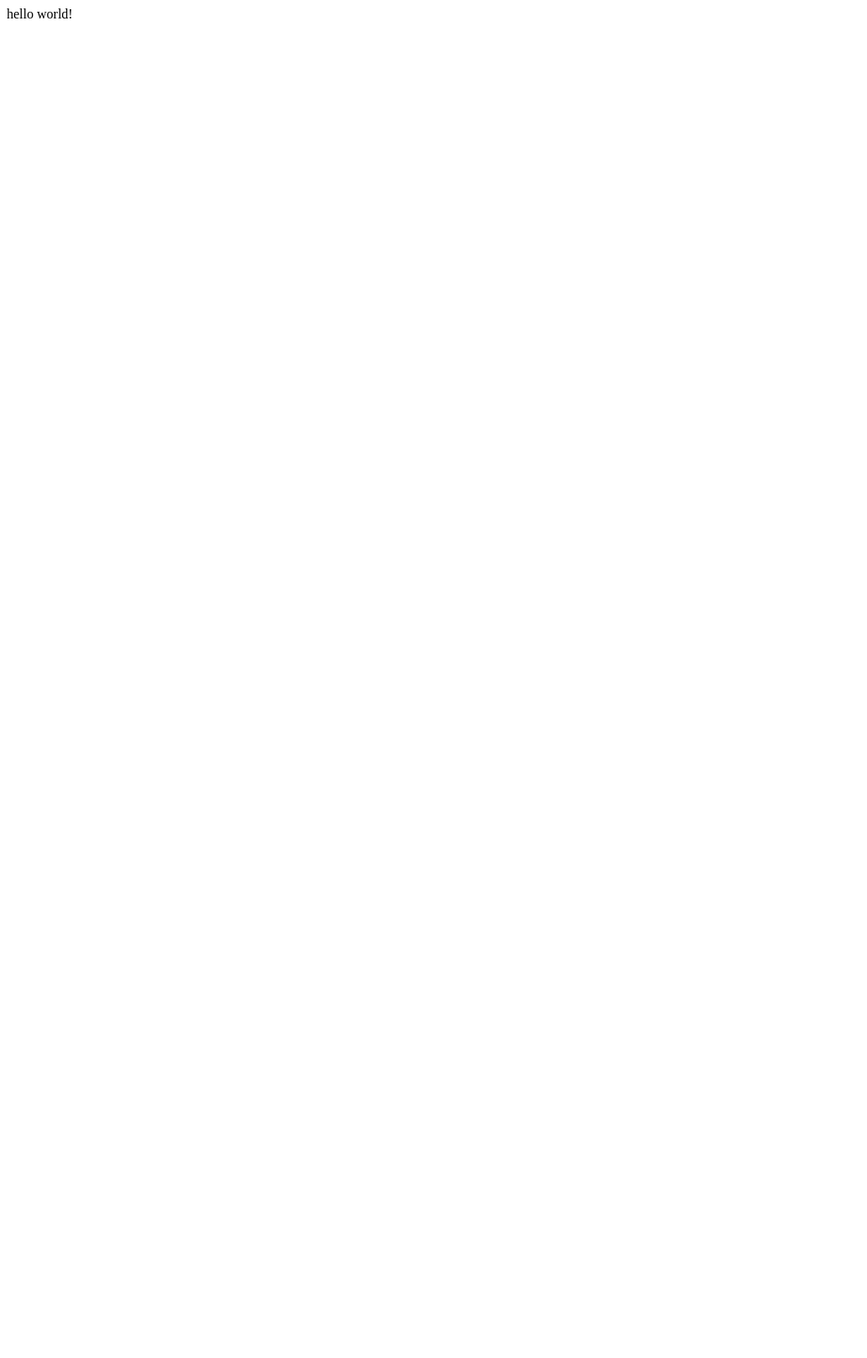
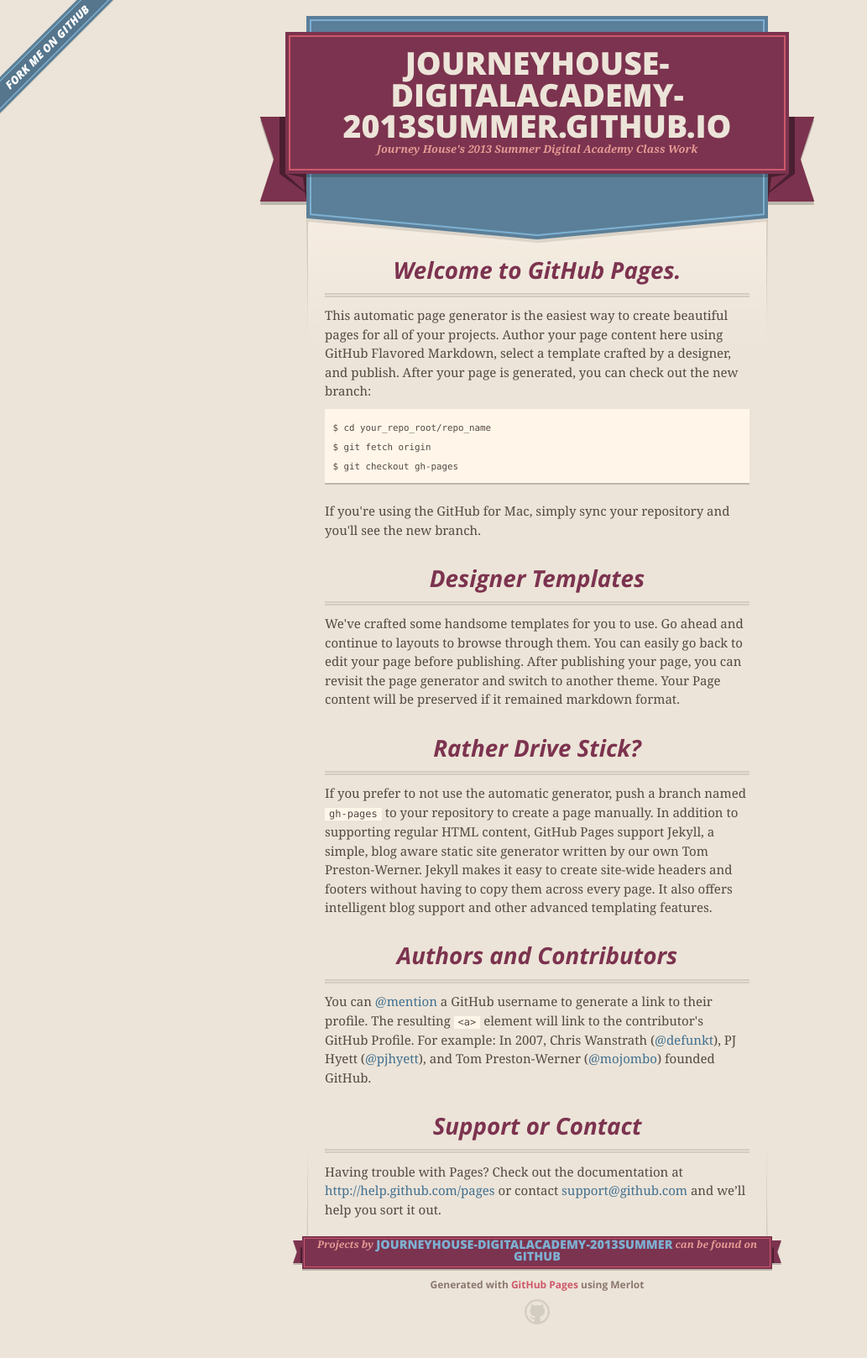
Before and after one commit to JourneyHouse-DigitalAcademy-2013Summer/JourneyHouse-DigitalAcademy-2013Summer.github.io, a PHP site: page /mrichardson/index.php in a window 1280 px wide. Before the commit the part shown is almost empty. Shown: the whole page at 84% size, without its empty margins (0-1033 px from the left). Before the commit the page ends 22 px from the top, so only its background shows below. Run offline with PHP 8.4, Linux system fonts and the light colour scheme; some libraries are stand-ins or nearby versions.

Commit message:
Update index.php

```diff
--- a/mrichardson/index.php
+++ b/mrichardson/index.php
@@ -1,8 +1,97 @@
+<!DOCTYPE html>
 <html>
   <head>
+    <meta charset='utf-8'>
+    <meta http-equiv="X-UA-Compatible" content="chrome=1">
+    <meta name="viewport" content="width=640" />
 
+    <link rel="stylesheet" href="stylesheets/core.css" media="screen"/>
+    <link rel="stylesheet" href="stylesheets/mobile.css" media="handheld, only screen and (max-device-width:640px)"/>
+    <link rel="stylesheet" href="stylesheets/pygment_trac.css"/>
+
+    <script type="text/javascript" src="javascripts/modernizr.js"></script>
+    <script type="text/javascript" src="https://ajax.googleapis.com/ajax/libs/jquery/1.7.1/jquery.min.js"></script>
+    <script type="text/javascript" src="javascripts/headsmart.min.js"></script>
+    <script type="text/javascript">
+      $(document).ready(function () {
+        $('#main_content').headsmart()
+      })
+    </script>
+    <title>Journeyhouse-digitalacademy-2013summer.github.io by JourneyHouse-DigitalAcademy-2013Summer</title>
   </head>
+
   <body>
-    hello world!
+    <a id="forkme_banner" href="https://github.com/JourneyHouse-DigitalAcademy-2013Summer">View on GitHub</a>
+    <div class="shell">
+
+      <header>
+        <span class="ribbon-outer">
+          <span class="ribbon-inner">
+            <h1>Journeyhouse-digitalacademy-2013summer.github.io</h1>
+            <h2>Journey House's 2013 Summer Digital Academy Class Work</h2>
+          </span>
+          <span class="left-tail"></span>
+          <span class="right-tail"></span>
+        </span>
+      </header>
+
+      <div id="no-downloads">
+        <span class="inner">
+        </span>
+      </div>
+
+
+      <span class="banner-fix"></span>
+
+
+      <section id="main_content">
+        <h3>
+<a name="welcome-to-github-pages" class="anchor" href="#welcome-to-github-pages"><span class="octicon octicon-link"></span></a>Welcome to GitHub Pages.</h3>
+
+<p>This automatic page generator is the easiest way to create beautiful pages for all of your projects. Author your page content here using GitHub Flavored Markdown, select a template crafted by a designer, and publish. After your page is generated, you can check out the new branch:</p>
+
+<pre><code>$ cd your_repo_root/repo_name
+$ git fetch origin
+$ git checkout gh-pages
+</code></pre>
+
+<p>If you're using the GitHub for Mac, simply sync your repository and you'll see the new branch.</p>
+
+<h3>
+<a name="designer-templates" class="anchor" href="#designer-templates"><span class="octicon octicon-link"></span></a>Designer Templates</h3>
+
+<p>We've crafted some handsome templates for you to use. Go ahead and continue to layouts to browse through them. You can easily go back to edit your page before publishing. After publishing your page, you can revisit the page generator and switch to another theme. Your Page content will be preserved if it remained markdown format.</p>
+
+<h3>
+<a name="rather-drive-stick" class="anchor" href="#rather-drive-stick"><span class="octicon octicon-link"></span></a>Rather Drive Stick?</h3>
+
+<p>If you prefer to not use the automatic generator, push a branch named <code>gh-pages</code> to your repository to create a page manually. In addition to supporting regular HTML content, GitHub Pages support Jekyll, a simple, blog aware static site generator written by our own Tom Preston-Werner. Jekyll makes it easy to create site-wide headers and footers without having to copy them across every page. It also offers intelligent blog support and other advanced templating features.</p>
+
+<h3>
+<a name="authors-and-contributors" class="anchor" href="#authors-and-contributors"><span class="octicon octicon-link"></span></a>Authors and Contributors</h3>
+
+<p>You can <a href="https://github.com/blog/821" class="user-mention">@mention</a> a GitHub username to generate a link to their profile. The resulting <code>&lt;a&gt;</code> element will link to the contributor's GitHub Profile. For example: In 2007, Chris Wanstrath (<a href="https://github.com/defunkt" class="user-mention">@defunkt</a>), PJ Hyett (<a href="https://github.com/pjhyett" class="user-mention">@pjhyett</a>), and Tom Preston-Werner (<a href="https://github.com/mojombo" class="user-mention">@mojombo</a>) founded GitHub.</p>
+
+<h3>
+<a name="support-or-contact" class="anchor" href="#support-or-contact"><span class="octicon octicon-link"></span></a>Support or Contact</h3>
+
+<p>Having trouble with Pages? Check out the documentation at <a href="http://help.github.com/pages">http://help.github.com/pages</a> or contact <a href="mailto:support@github.com">support@github.com</a> and we’ll help you sort it out.</p>
+      </section>
+
+      <footer>
+        <span class="ribbon-outer">
+          <span class="ribbon-inner">
+            <p>Projects by <a href="https://github.com/JourneyHouse-DigitalAcademy-2013Summer">JourneyHouse-DigitalAcademy-2013Summer</a> can be found on <a href="https://github.com/JourneyHouse-DigitalAcademy-2013Summer">GitHub</a></p>
+          </span>
+          <span class="left-tail"></span>
+          <span class="right-tail"></span>
+        </span>
+        <p>Generated with <a href="http://pages.github.com">GitHub Pages</a> using Merlot</p>
+        <span class="octocat"></span>
+      </footer>
+
+    </div>
+
+
   </body>
 </html>
```
